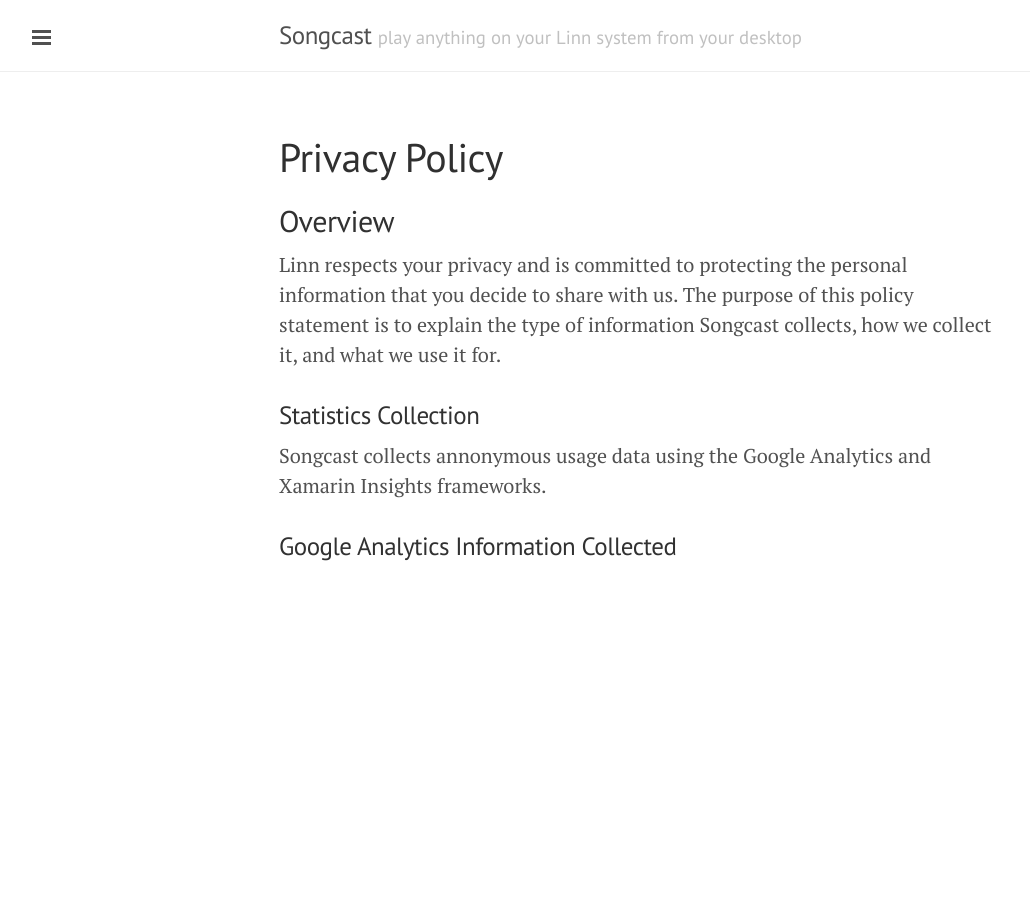
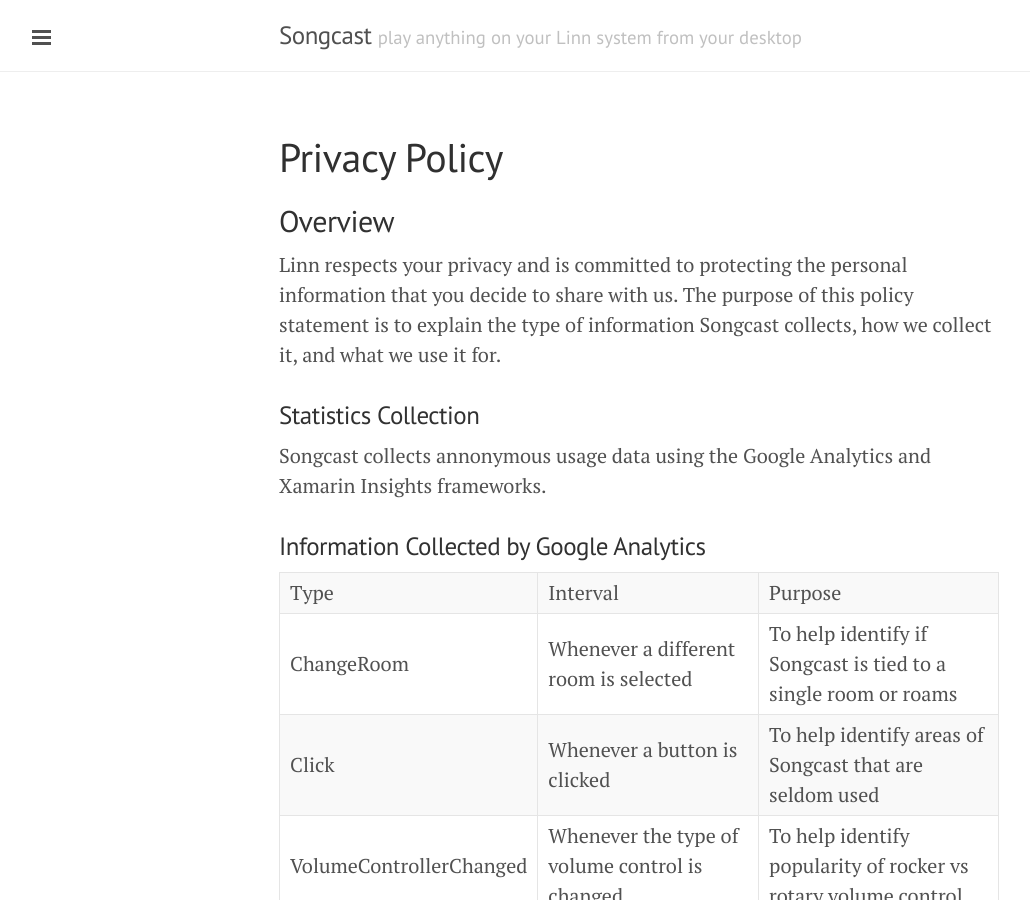
Before and after one commit to linn/songcast.site, a Jekyll site: the page built from privacy.md, in a window 1280 px wide. Shown: the whole page, without its empty margins (1-1031 px from the left). Built offline with Jekyll 4.4.1, drawn with Linux system fonts in a browser that asks for light colours; some of the changed text lies outside the part shown.

Commit message:
Update privacy.md

```diff
--- a/privacy.md
+++ b/privacy.md
@@ -11,4 +11,10 @@ Linn respects your privacy and is committed to protecting the personal informati
 
 Songcast collects annonymous usage data using the Google Analytics and Xamarin Insights frameworks.
 
-### Google Analytics Information Collected
+### Information Collected by Google Analytics
+
+| Type | Interval | Purpose
+| ChangeRoom | Whenever a different room is selected | To help identify if Songcast is tied to a single room or roams
+| Click | Whenever a button is clicked | To help identify areas of Songcast that are seldom used
+| VolumeControllerChanged | Whenever the type of volume control is changed | To help identify popularity of rocker vs rotary volume control
+| LogPollError | Whenever an error occurs between the UI and backend | To help identify hard to track down in the field issues
```
